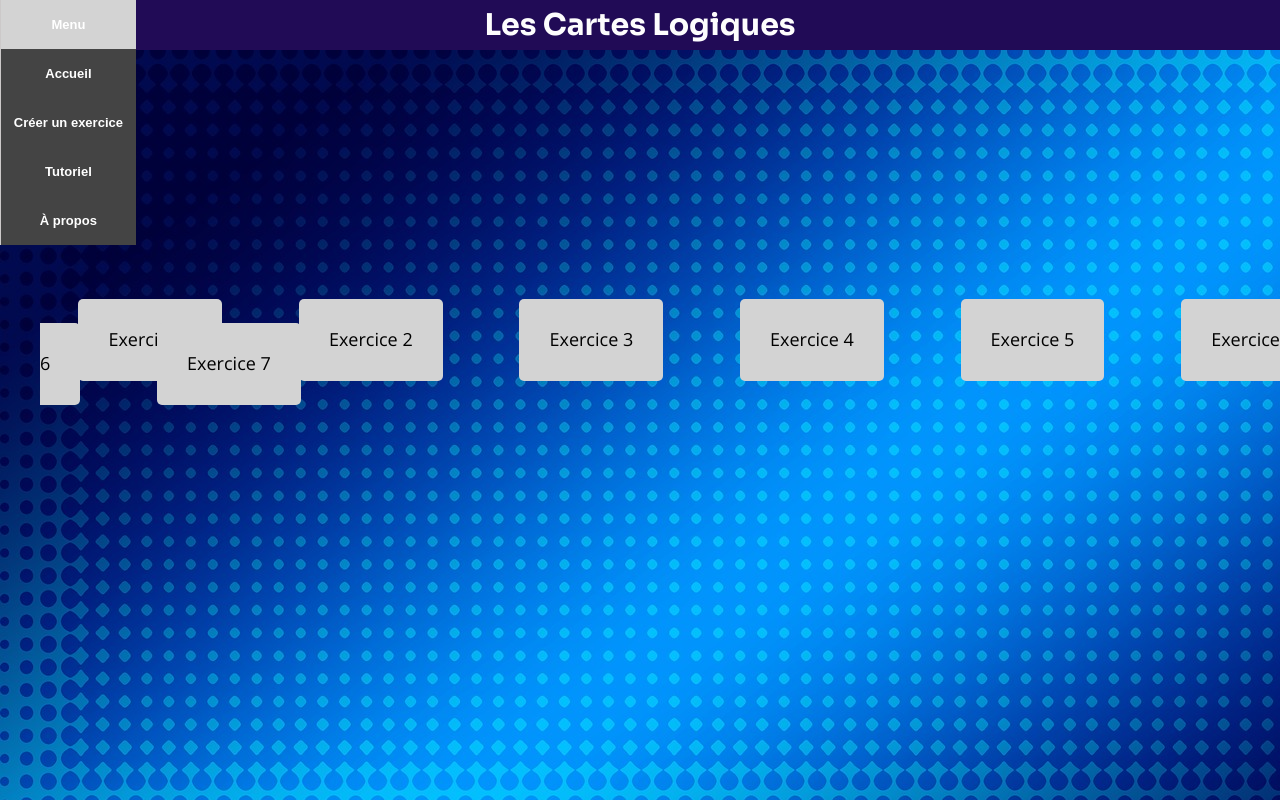
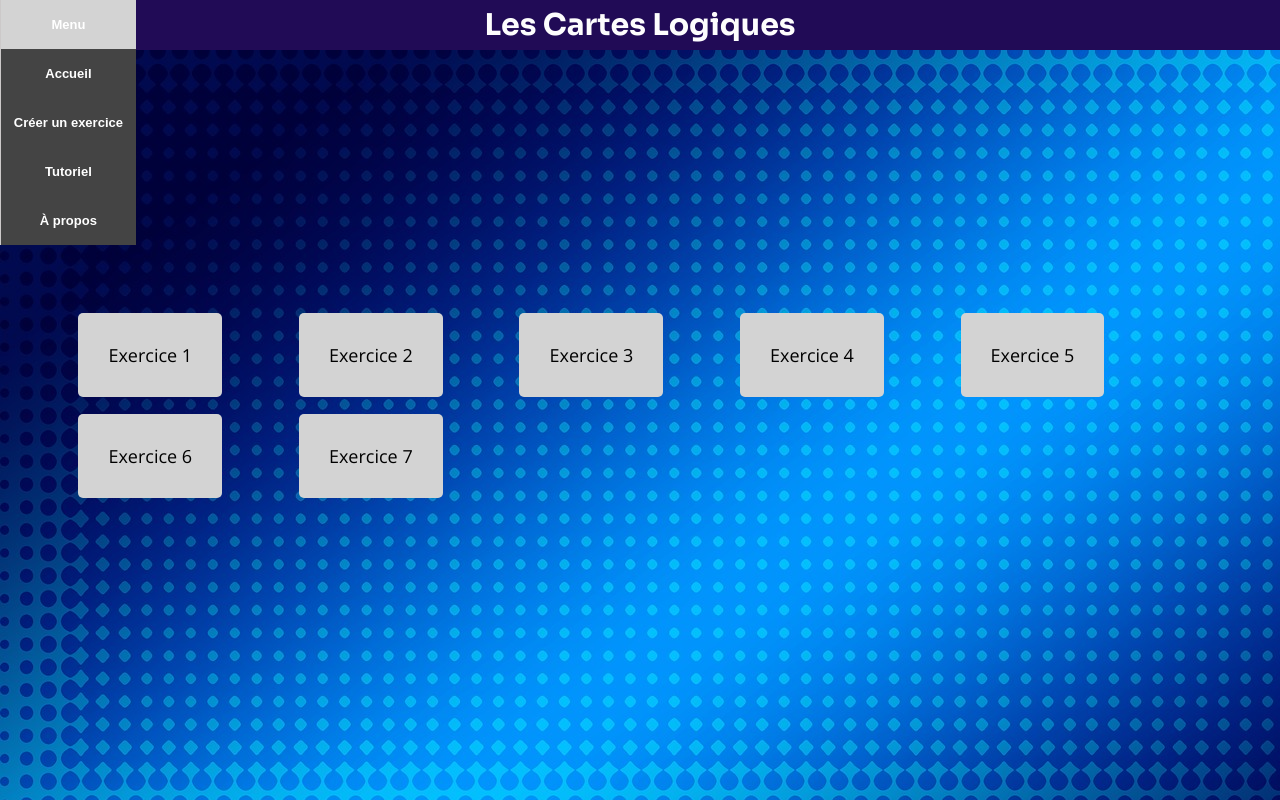
Before and after one commit to DienF/Les-cartes-logiques, a React (Create React App) app in the folder cartes-logiques/: page / in a window 1280 px wide. Built offline with nearby package versions, Linux system fonts and the light colour scheme.

Commit message:
Correction affichage page d'accueil

```diff
--- a/cartes-logiques/src/styles/components/_choice.scss
+++ b/cartes-logiques/src/styles/components/_choice.scss
@@ -3,17 +3,18 @@
     padding-top: 20%;
     margin: 0 auto;
     li {
-        background-color: lightgray;
         list-style-type: none;
-        padding: 30px;
-        border-radius: 5px;
-        margin: 0 3vw;
-        display: inline;
-    }
-    a {
-        font-size: large;
-        text-decoration: none;
-        color : black;
+        padding: auto;
+        margin: 3vw;
+        display: inline-block;
+        a {
+            background-color: lightgray;
+            font-size: large;
+            text-decoration: none;
+            color : black;
+            padding: 30px;
+            border-radius: 5px;
+        }
     }
     li:hover{
         background-color: gray;
```
